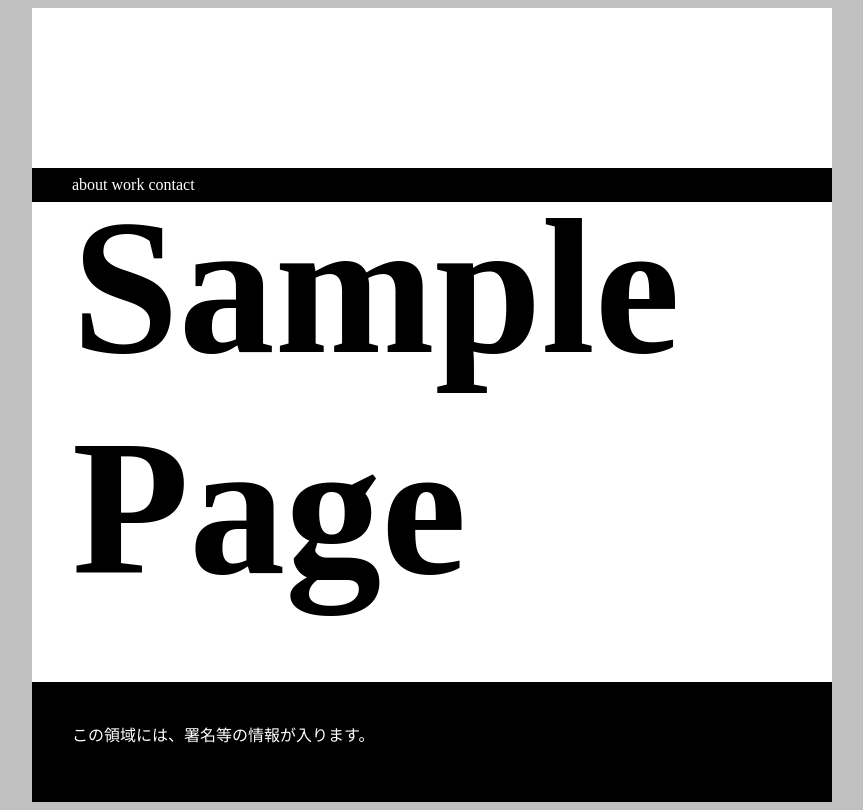
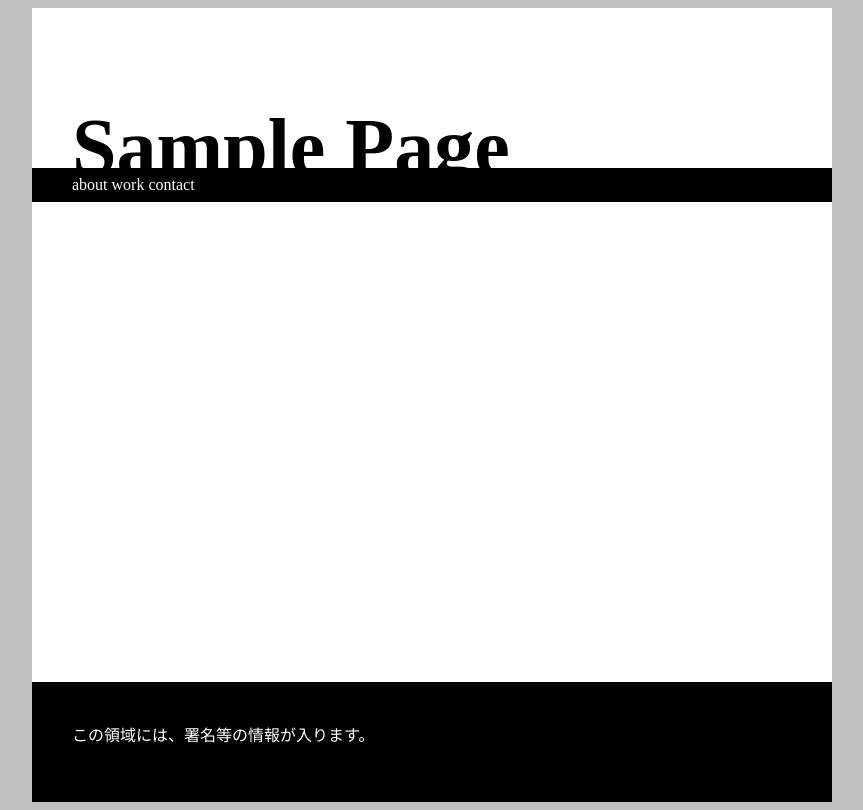
Before and after one commit to SocialdesignAoi/css_sample_03, a plain HTML site: page index.html in a window 1280 px wide. Shown: the whole page, without its empty margins (208-1071 px from the left). Drawn offline with Linux system fonts and the light colour scheme.

Commit message:
Update style.css

```diff
--- a/style.css
+++ b/style.css
@@ -11,7 +11,7 @@ body {
 header {
     padding: 40px;
     height: 80px;
-    font-size: 6rem;
+    font-size: 40px;
 }
 
 nav {
```
